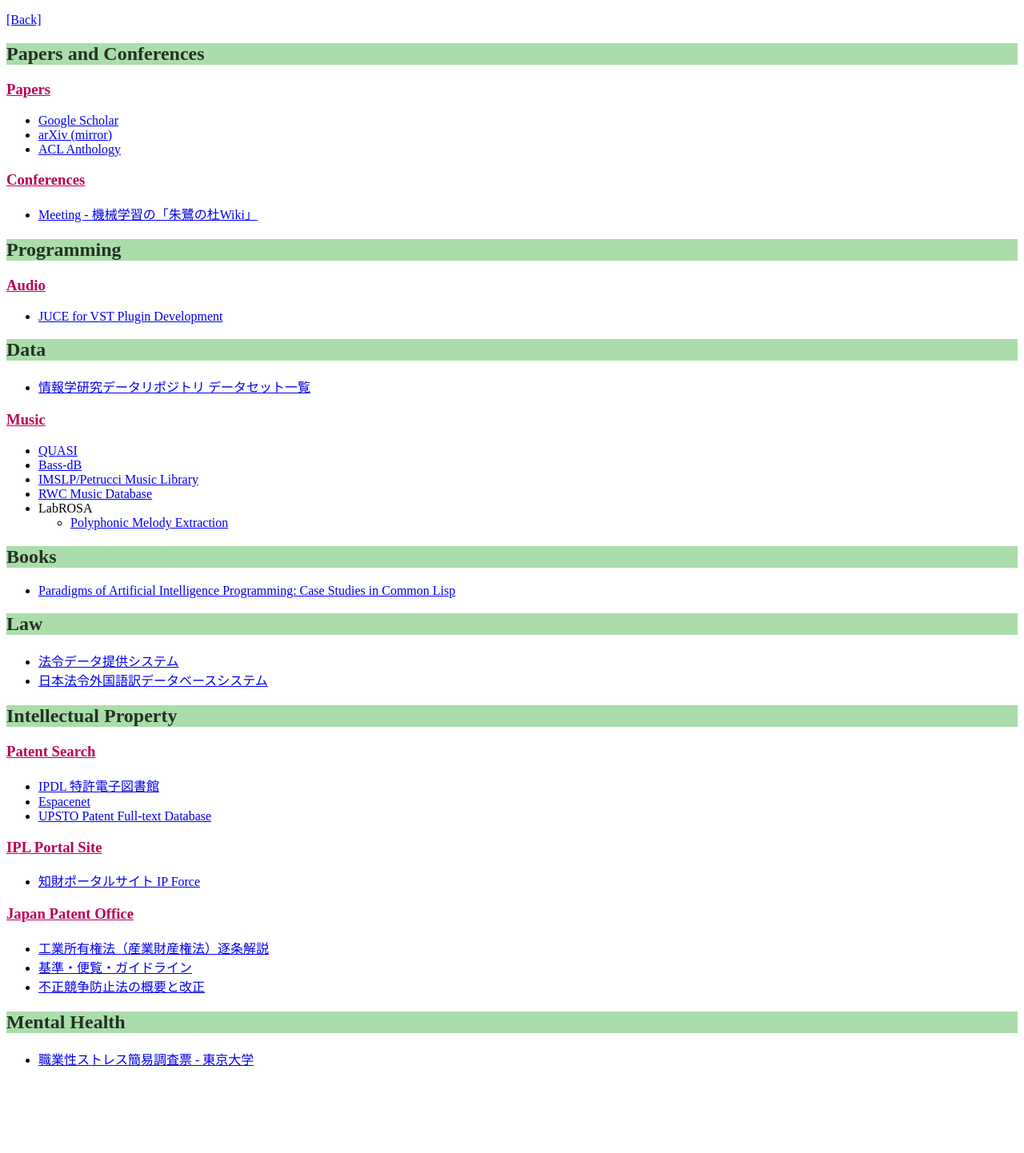
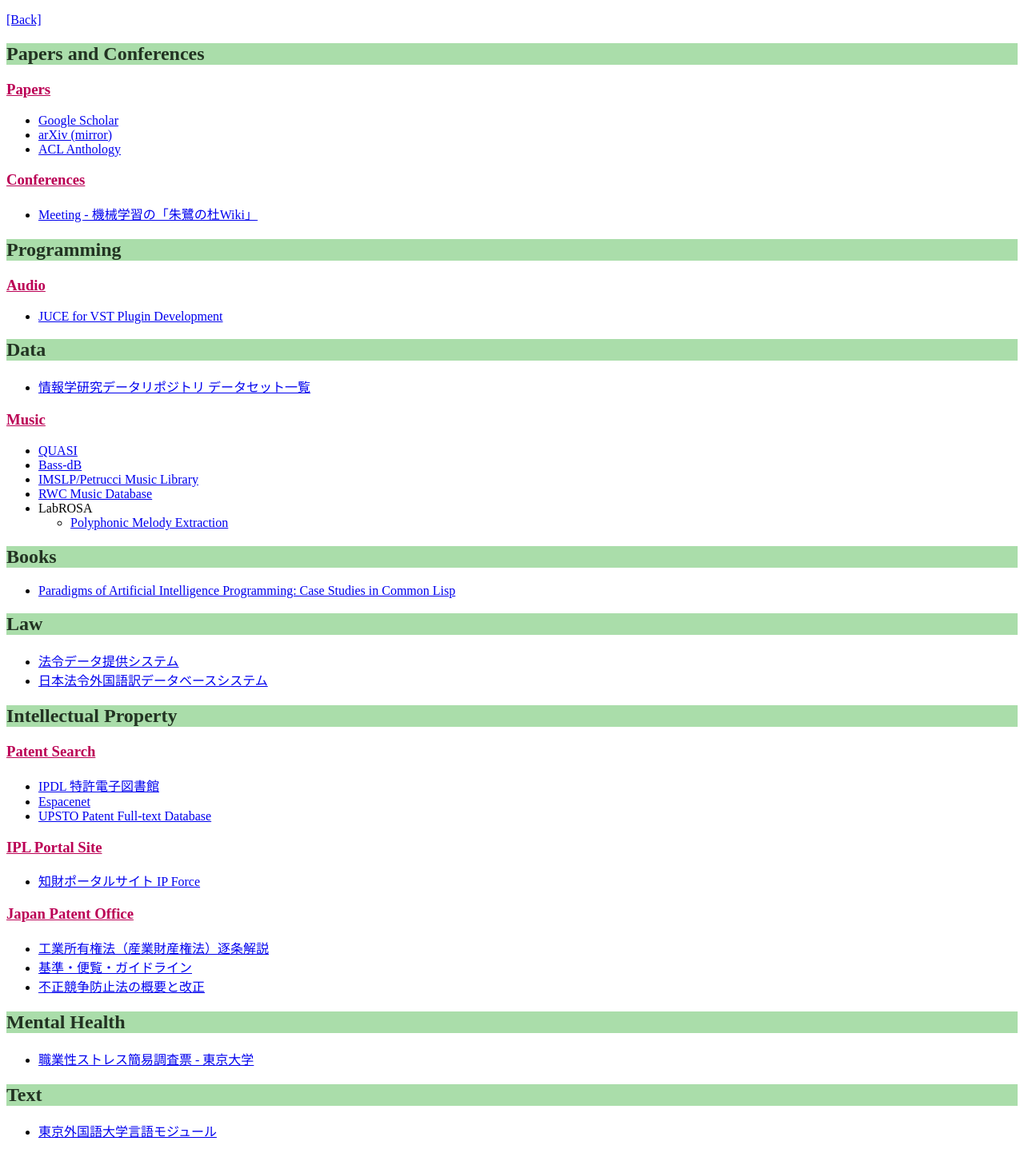
Before and after one commit to tachi-hi/tachi-hi.github.io, a Jekyll site: the page built from bookmarks.md, in a window 1280 px wide. Shown: the whole page at 80% size. Built offline with Jekyll 4.4.1, drawn with Linux system fonts in a browser that asks for light colours; before the commit the page ends 1352 px from its top, so only the background shows below that.

Commit message:
language

```diff
--- a/bookmarks.md
+++ b/bookmarks.md
@@ -65,3 +65,7 @@
 ## Mental Health
 
 + [職業性ストレス簡易調査票 - 東京大学](https://mental.m.u-tokyo.ac.jp/jstress/BJSQ/)
+
+## Text
+
++ [東京外国語大学言語モジュール](http://www.coelang.tufs.ac.jp/mt/)
```
